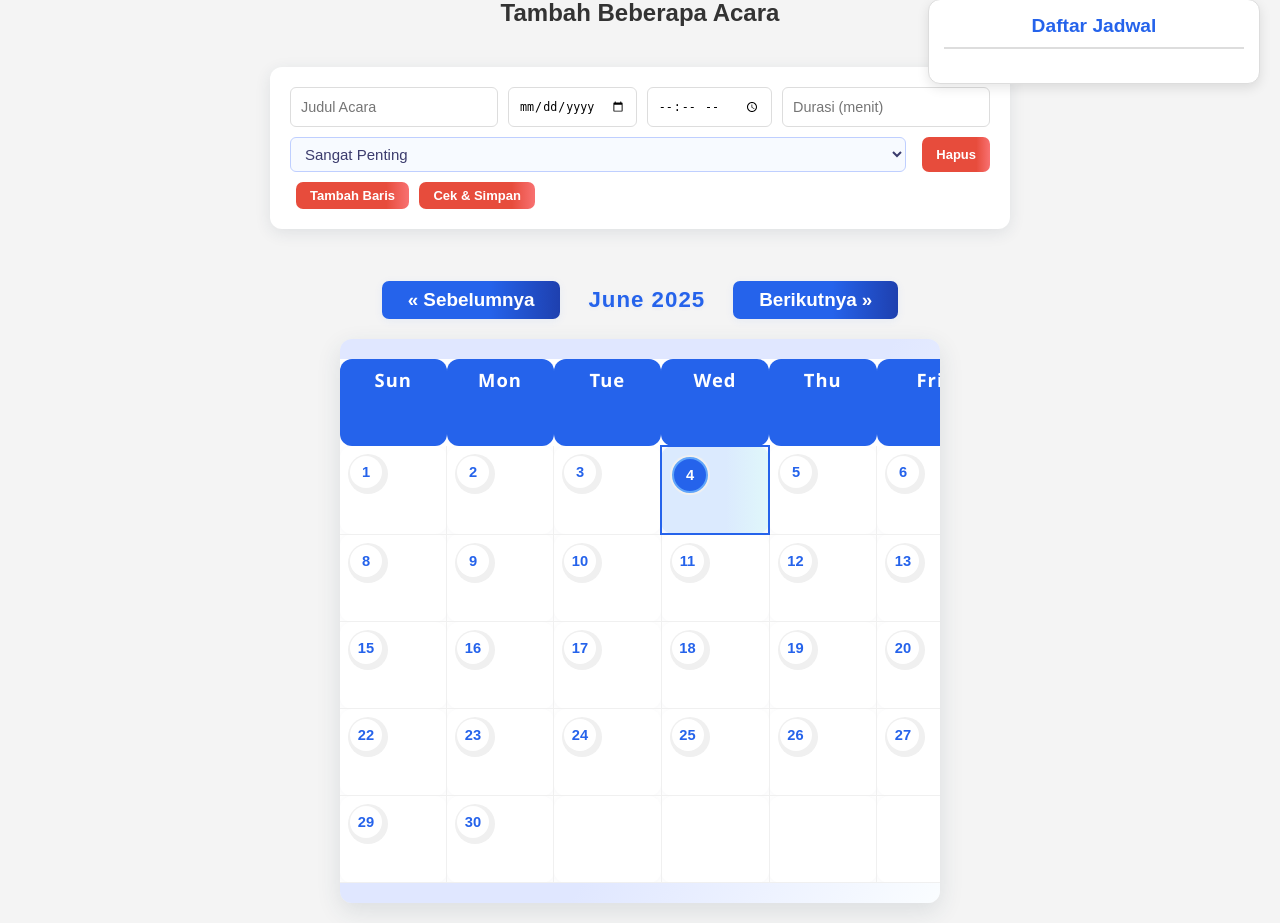
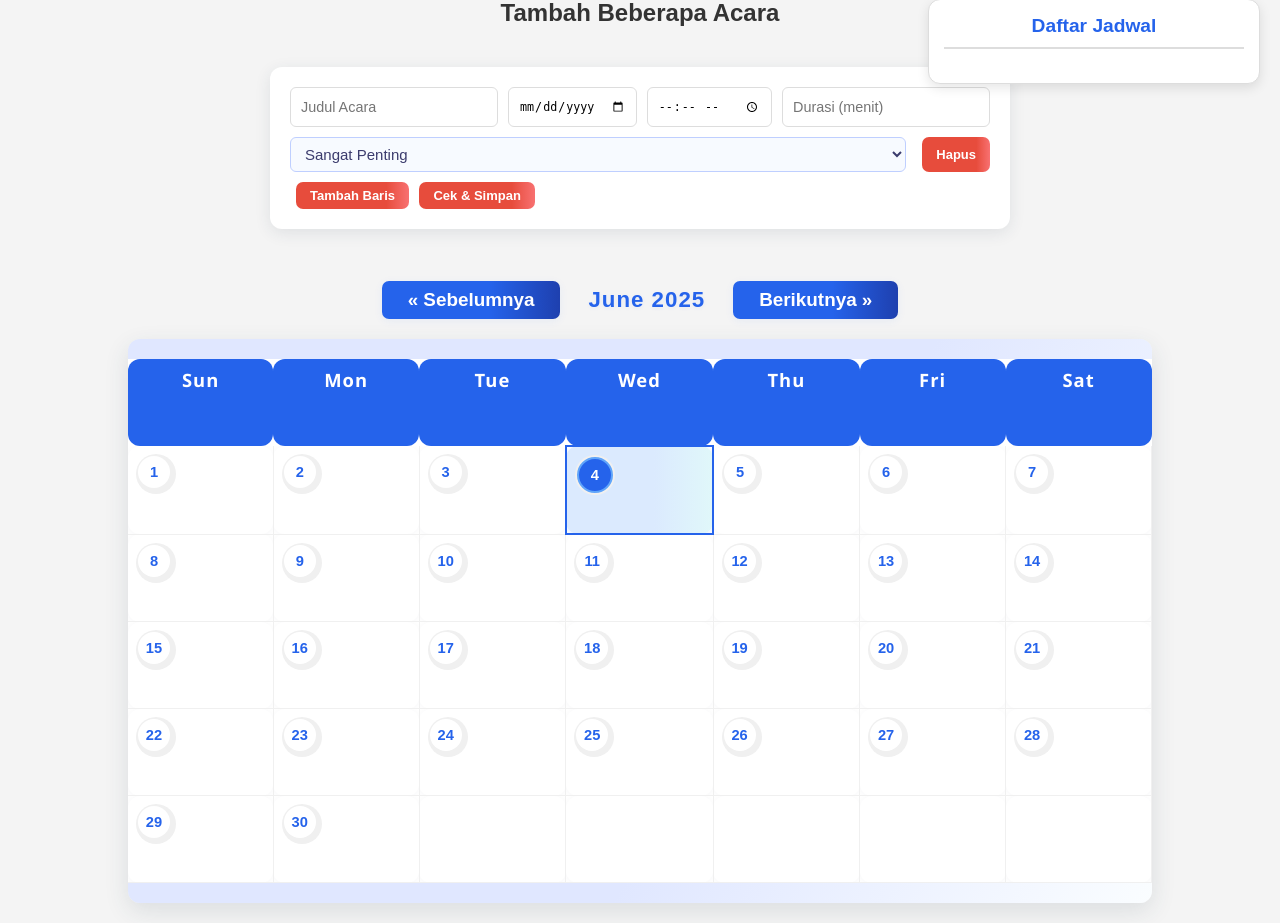
Before and after one commit to surya223532/event_scheduling_DEVIDE-AND-CONQUER-, a PHP site: page / in a window 1280 px wide. Shown: the part 21-944 px from the top of the page. Run offline with PHP 8.4, Linux system fonts and the light colour scheme; data comes from the database, SQL or seed files in the repository.

Commit message:
perbaikan tampilan kalender dan penambahan daftar jadwal

```diff
--- a/style.css
+++ b/style.css
@@ -72,8 +72,8 @@
 
 /* --- Modern Calendar Styles --- */
 .calendar {
-  width: 60%; /* Kurangi lebar kalender */
-  max-width: 600px; /* Batas maksimal lebar */
+  width: 80%; /* Kalender memenuhi lebar penuh */
+  max-width: none; /* Hilangkan batas maksimal lebar */
   margin: 20px auto; /* Jarak atas dan bawah */
   border-radius: 12px;
   overflow: hidden;
```
